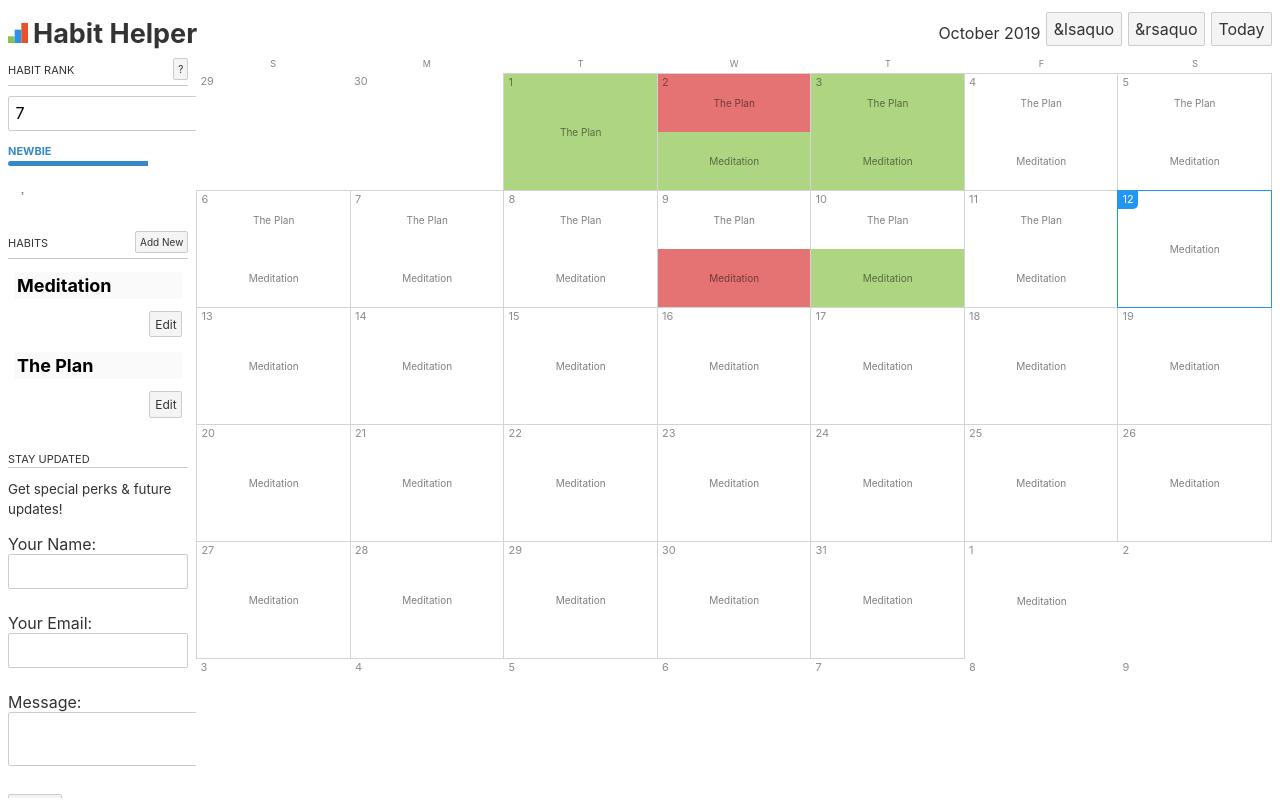
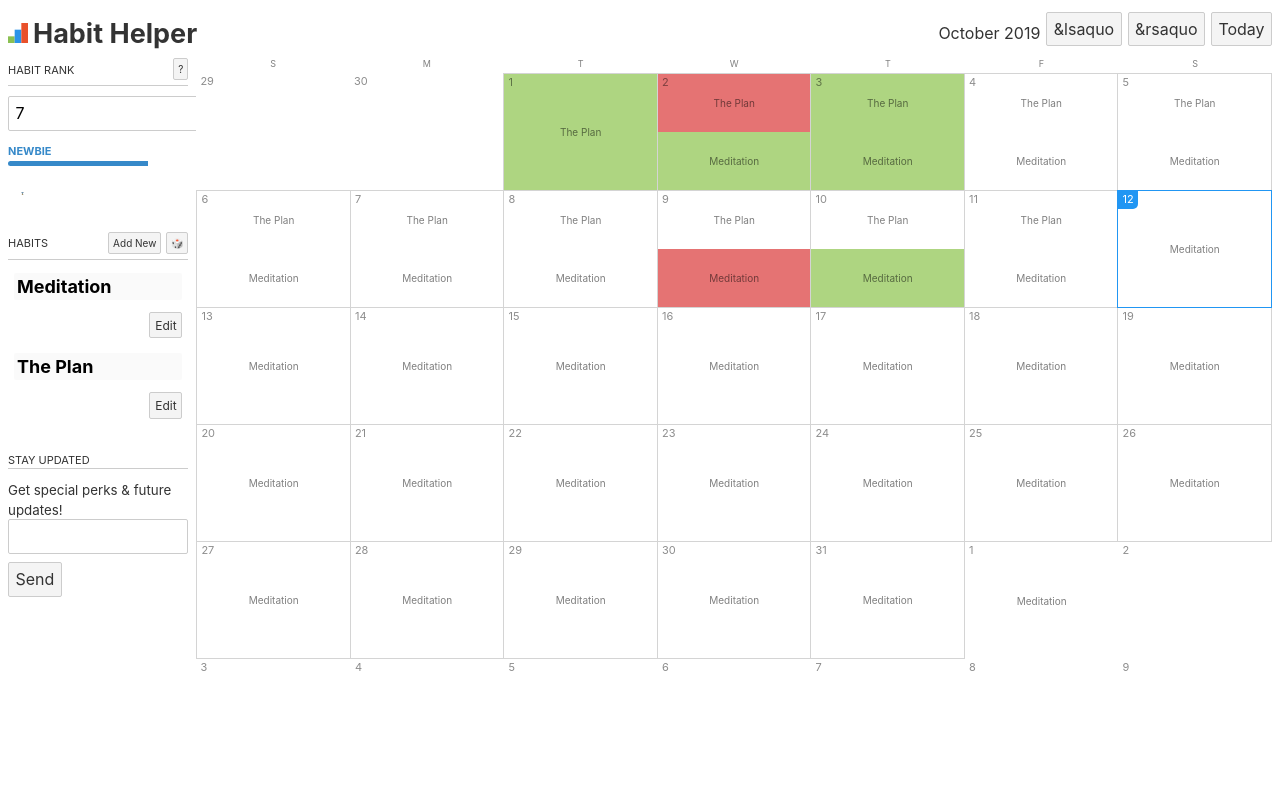
Before and after one commit to pooriajr/hh-svelte, a Svelte app: page / in a window 1280 px wide. Built offline with nearby package versions, Linux system fonts and the light colour scheme.

Commit message:
added lodash and random habit generator - removed bad netlify form

```diff
--- a/package.json
+++ b/package.json
@@ -14,6 +14,7 @@
   "dependencies": {
     "axios": "^0.19.0",
     "date-fns": "^2.4.1",
+    "lodash": "latest",
     "sirv-cli": "^0.4.4"
   },
   "scripts": {
--- a/public/index.html
+++ b/public/index.html
@@ -11,12 +11,6 @@
     <link rel="stylesheet" href="/bundle.css" />
 
     <script defer src="/bundle.js"></script>
-    <!-- prerended form for netlify -->
-    <form name="contact" netlify netlify-honeypot="bot-field" hidden>
-      <input type="text" name="name" />
-      <input type="email" name="email" />
-      <textarea name="message"></textarea>
-    </form>
   </head>
 
   <body></body>
--- a/src/App.svelte
+++ b/src/App.svelte
@@ -20,7 +20,7 @@
     isAfter
   } from 'date-fns'
 
-  import {newBlankHabit} from './habitGenerator.js'
+  import { newBlankHabit, newRandomHabit } from './habitGenerator.js'
 
   // CALENDAR ----------------------------------------------------------------------------
 
@@ -168,6 +168,14 @@
     editModeId = id
   }
 
+  function createRandomHabit() {
+    const newHabit = newRandomHabit()
+    const id = newHabit.id
+    habitData[id] = newHabit
+    //automatically start editing new habit
+    editModeId = id
+  }
+
   function deleteHabit(id) {
     //trigger a rerender
     habitData[id] = habitData[id]
@@ -237,7 +245,10 @@
     <div class="section habits">
       <div class="section-top">
         <div class="section-title">Habits</div>
-        <button on:click="{createHabit}">Add New</button>
+        <div>
+          <button on:click="{createHabit}">Add New</button>
+          <button on:click="{createRandomHabit}">🎲</button>
+        </div>
       </div>
       {#each Object.values(habitData).reverse() as habit (habit.id)}
       <div
@@ -291,28 +302,9 @@
       <p>You're signed up 👍</p>
       {:else}
       <small>Get special perks & future updates!</small>
-      <!-- <form name="subscribe" method="POST" on:submit={() => {subscribed = true}}>
-         <input type="hidden" name="form-name" value="subscribe" />
-        <input required type="email" name="email" placeholder="email@example.com" />
-        <button type="submit">Stay updated</button>
-      </form> -->
-      <form name="contact" id="email-form" method="post" on:submit|preventDefault={(e) => {
-        var form = document.getElementById(email-form)
-        axios.post(form.getAttribute('action'),{name: 'foo', email:'pjrgmail.com', message:'bleh'}).then(()=>{window.alert('thanks')})
-      }}>
-        <input type="hidden" name="form-name" value="contact" />
-        <p>
-          <label>Your Name: <input type="text" name="name"/></label>
-        </p>
-        <p>
-          <label>Your Email: <input type="email" name="email"/></label>
-        </p>
-        <p>
-          <label>Message: <textarea name="message"></textarea></label>
-        </p>
-        <p>
-          <button type="submit">Send</button>
-        </p>
+      <form>
+        <input type="email" name="email" />
+        <button type="submit">Send</button>
       </form>
       {/if}
     </div>
--- a/src/habitGenerator.js
+++ b/src/habitGenerator.js
@@ -1,4 +1,5 @@
 import { addDays, startOfDay } from 'date-fns'
+import _ from 'lodash'
 
 let uuid = function b(a) {
   return a
@@ -12,9 +13,34 @@ export const newBlankHabit = () => {
   return {
     id,
     title: '',
+    notes: '',
     importance: 1,
     startDate,
     endDate: addDays(startDate, 30),
     records: {}
   }
 }
+
+export const newRandomHabit = () => {
+  const id = uuid()
+  const startDate = startOfDay(new Date())
+  return {
+    id,
+    title: _.sample(randomTitles),
+    notes: '',
+    importance: 1,
+    startDate,
+    endDate: addDays(startDate, 30),
+    records: {}
+  }
+}
+
+const randomTitles = [
+  'Meditation',
+  'Talk a walk',
+  'Do something active',
+  'Read a book',
+  'No soda',
+  'Morning Routine',
+  'No electronics in bed'
+]
```
